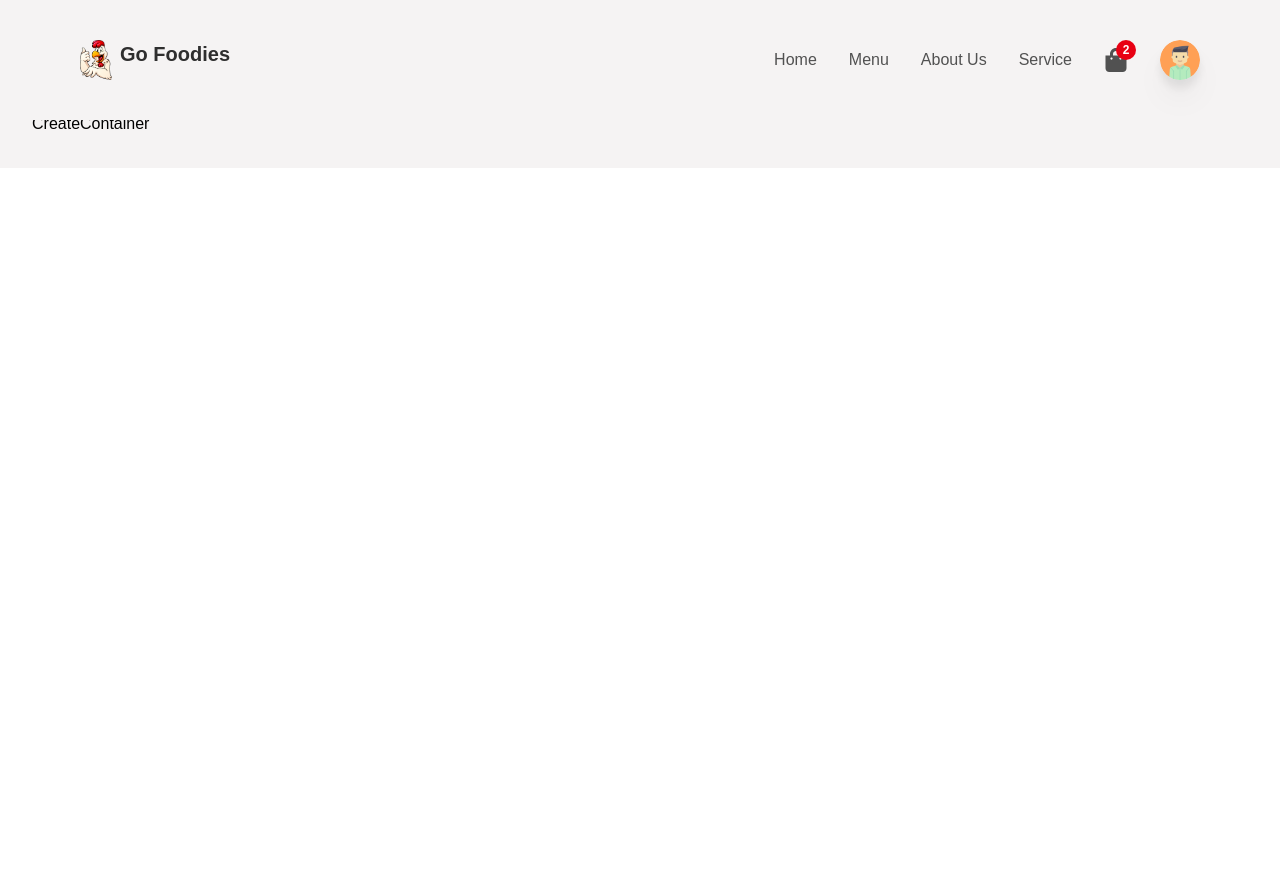
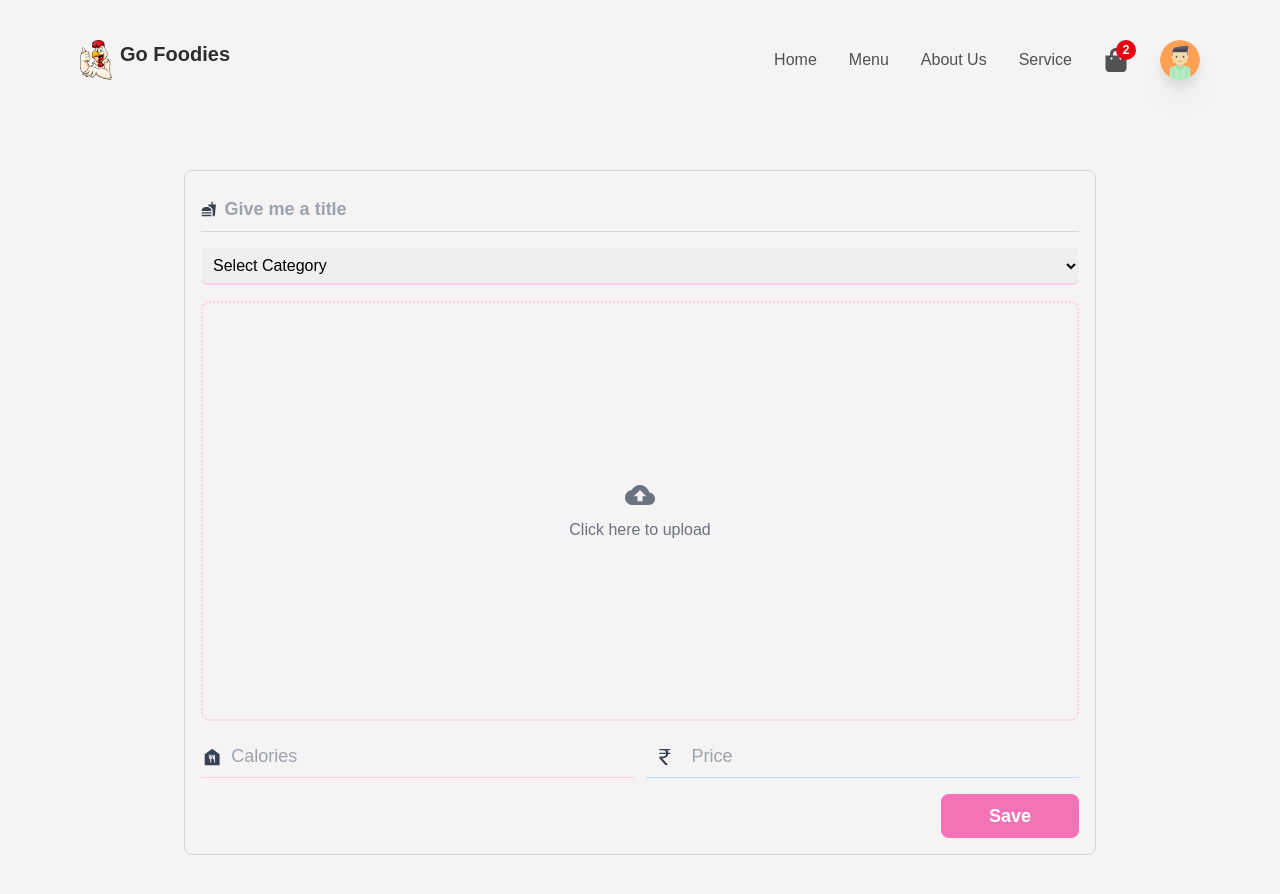
Before and after one commit to ajha417/GoFoodiesWebApp, a React (Create React App) app: page /createItem in a window 1280 px wide. Shown: the top 894 px of the page. Before the commit the page ends 800 px from the top, so only its background shows below. Built offline with nearby package versions, Linux system fonts and the light colour scheme.

Commit message:
finishes create container part

```diff
--- a/src/components/CreateContainer.jsx
+++ b/src/components/CreateContainer.jsx
@@ -1,8 +1,123 @@
-import React from 'react'
+import React, { useState } from 'react'
+import { motion } from 'framer-motion'
+import { MdFastfood, MdCloudUpload, MdDelete, MdFoodBank, MdAttachMoney } from 'react-icons/md'
+import {FaRupeeSign} from 'react-icons/fa'
+import {BsCurrencyRupee} from 'react-icons/bs'
+import { categories } from '../utils/data';
+import Loader from './Loader';
 
 function CreateContainer() {
+  const [title, setTitle] = useState("");
+  const [category, setCategory] = useState(null);
+  const [calories, setCalories] = useState("");
+  const [price, setPrice] = useState("");
+  const [fields, setFields] = useState(false);
+  const [imageAsset, setImageAsset] = useState(null)
+  const [alertStatus, setAlertStatus] = useState("danger")
+  const [msg, setMsg] = useState("")
+  const [isLoading, setIsLoading] = useState(false)
+
+  const upload = () => {
+
+  }
+
+  const deleteImage = () => {
+
+  }
+  const saveDetails = () =>{
+
+  }
   return (
-    <div>CreateContainer</div>
+    <div className='w-full h-auto min-h-screen flex items-center justify-center'>
+      <div className='w-[90%] md:w-[75%] border border-gray-300 rounded-lg
+      p-4 flex flex-col items-center justify-center gap-4'>
+        {
+          fields && (
+            <motion.p className={`w-full p-2 text-center text-lg font-semibold
+            rounded-lg
+            ${alertStatus === "danger" ? "bg-red-400 text-red-800" : "bg-emerald-400 text-emerald-800"}`}>
+              {msg}
+            </motion.p>
+          )
+        }
+        <div className='w-full py-2 border-b border-gray-300 flex items-center gap-2'>
+          <MdFastfood className='text-gray-700' />
+          <input type="text"
+            className='w-full
+            text-lg font-semibold bg-transparent
+             outline-none border-non
+              placeholder:text-gray-00
+               text-textColor'
+            onChange={(e) => setTitle(e.target.value)}
+            required value={title} placeholder="Give me a title" name="" id="" />
+        </div>
+        <div className='w-full'>
+          <select onChange={(e) => setCategory(e.target.value)} className='border-b-2 outline-none w-full text-base
+           border-pink-200 p-2 rounded-md cursor-pointer'>
+            <option value="other" className='bg-white'>Select Category</option>
+            {categories && categories.map(item => (
+              <option key={item.id} className='text-base border-0 capitalize
+              outline-none bg-white text-textColor' value={item.urlParaName}>
+                {item.name}
+              </option>
+            ))}
+          </select>
+        </div>
+        <div className='group flex justify-center items-center border-dotted flex-col border-2 border-pink-200
+        h-225 md:h-420 w-full cursor-pointer rounded-lg'>
+          {
+            isLoading ? (<Loader />) : (
+              <>
+                {!imageAsset ? (<>
+                  <label className='w-full h-full flex flex-col items-center justify-center cursor-pointer'>
+                    <div className='w-full h-full flex flex-col items-center justify-center gap-2'>
+                      <MdCloudUpload className='text-gray-500 hover:text-gray-700 text-3xl' />
+                      <p className='text-gray-500 hover:text-gray-700'>Click here to upload</p>
+                    </div>
+                    <input type="file" name="uploadimage" accept='image/*' onChange={upload}
+                      className='w-0 h-0' />
+                  </label>
+                </>) : (
+                  <>
+                    <div className='relative h-full'>
+                      <img src={imageAsset} alt="uploaded image"
+                        className='w-full h-full object-cover' />
+                      <button type='button' className='absolute bottom-3 right-3 p-3 rounded-full bg-pink-500
+                    text-xl cursor-pointer outline-none hover:shadow-lg duration-500 transition-all
+                    ease-in-out' onClick={deleteImage}>
+                        <MdDelete className='text-white' />
+                      </button>
+                    </div>
+                  </>)
+                }
+              </>
+            )}
+        </div>
+        <div className='flex flex-col md:flex-row w-full items-center gap-3'>
+          <div className='border-b border-pink-200 w-full py-2 flex items-center gap-2'>
+            <MdFoodBank className='text-gray-700 text-2xl' />
+            <input type="text" required placeholder='Calories'
+            value={calories}
+            onChange={(e)=>setCalories(e.target.value)}
+             className='w-full h-full text-textColor text-lg
+                outline-none bg-transparent border-none placeholder:text-gray-400' />
+          </div>
+          <div className='border-b border-blue-200 w-full py-2 flex items-center gap-2'>
+            <BsCurrencyRupee className='text-gray-700 mx-2 text-2xl' />
+            <input type="text" required placeholder='Price'
+            value={price}
+            onChange={(e)=>setPrice(e.target.value)}
+             className='w-full h-full text-textColor text-lg
+                outline-none bg-transparent border-none placeholder:text-gray-400' />
+          </div>
+        </div>
+        <div className='flex items-center w-full'>
+            <button type='button' className='ml-10 md:ml-auto  w-full md:w-auto
+            border-none outline-none bg-pink-400 px-12 py-2
+            rounded-lg text-lg text-white font-semibold' onClick={saveDetails}>Save</button>
+        </div>
+      </div>
+    </div>
   )
 }
 
--- /dev/null
+++ b/src/components/Loader.jsx
@@ -0,0 +1,15 @@
+import React from 'react'
+
+function Loader() {
+    return (
+        <div role="status">
+            <svg aria-hidden="true" class="inline w-10 h-10 mr-2 text-gray-200 animate-spin dark:text-gray-600 fill-blue-600" viewBox="0 0 100 101" fill="none" xmlns="http://www.w3.org/2000/svg">
+                <path d="M100 50.5908C100 78.2051 77.6142 100.591 50 100.591C22.3858 100.591 0 78.2051 0 50.5908C0 22.9766 22.3858 0.59082 50 0.59082C77.6142 0.59082 100 22.9766 100 50.5908ZM9.08144 50.5908C9.08144 73.1895 27.4013 91.5094 50 91.5094C72.5987 91.5094 90.9186 73.1895 90.9186 50.5908C90.9186 27.9921 72.5987 9.67226 50 9.67226C27.4013 9.67226 9.08144 27.9921 9.08144 50.5908Z" fill="currentColor" />
+                <path d="M93.9676 39.0409C96.393 38.4038 97.8624 35.9116 97.0079 33.5539C95.2932 28.8227 92.871 24.3692 89.8167 20.348C85.8452 15.1192 80.8826 10.7238 75.2124 7.41289C69.5422 4.10194 63.2754 1.94025 56.7698 1.05124C51.7666 0.367541 46.6976 0.446843 41.7345 1.27873C39.2613 1.69328 37.813 4.19778 38.4501 6.62326C39.0873 9.04874 41.5694 10.4717 44.0505 10.1071C47.8511 9.54855 51.7191 9.52689 55.5402 10.0491C60.8642 10.7766 65.9928 12.5457 70.6331 15.2552C75.2735 17.9648 79.3347 21.5619 82.5849 25.841C84.9175 28.9121 86.7997 32.2913 88.1811 35.8758C89.083 38.2158 91.5421 39.6781 93.9676 39.0409Z" fill="currentFill" />
+            </svg>
+            <span class="sr-only">Loading...</span>
+        </div>
+    )
+}
+
+export default Loader
--- a/src/components/index.js
+++ b/src/components/index.js
@@ -2,3 +2,4 @@ export {default as Header} from './Header'
 export {default as MainContainer} from './MainContainer'
 export {default as CreateContainer} from './CreateContainer'
 export {default as HomeContainer} from './HomeContainer'
+export {default as Loader} from './Loader'
--- a/src/utils/data.js
+++ b/src/utils/data.js
@@ -9,3 +9,51 @@ export const dataImage = [
     {id : 3,name : 'Chicken Kebab',desc : 'Mixed Kebab Plate',price : '70',imageScr : C3},
     {id : 4,name : 'Fish Kebab',desc : 'Mixed Fish Kebab',price : '70',imageScr : Fi1},
 ]
+
+export const categories = [
+    {
+        id:1,
+        name:"Chicken",
+        urlParaName:"chicken"
+    },
+    {
+        id:2,
+        name:"Curry",
+        urlParaName:"curry"
+    },
+    {
+        id:3,
+        name:"Rice",
+        urlParaName:"rice"
+    },
+    {
+        id:4,
+        name:"Fish",
+        urlParaName:"fish"
+    },
+    {
+        id:5,
+        name:"Pizza",
+        urlParaName:"pizza"
+    },
+    {
+        id:6,
+        name:"Snack",
+        urlParaName:"snakcs"
+    },
+    {
+        id:7,
+        name: "Deserts"
+    },
+    {
+        id:8,
+        name:"Fruits",
+        urlParaName:"fuits"
+    },
+    {
+        id:9,
+        name:"Soft Drinks",
+        urlParaName:"drinks"
+    },
+
+]
```
